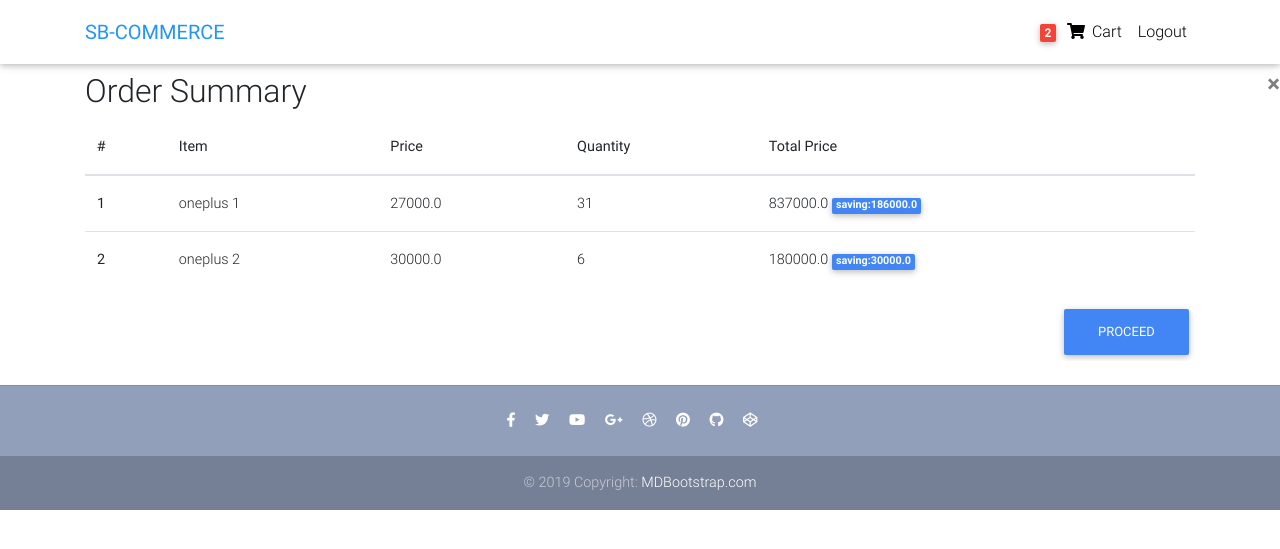
After one commit to sumedhbhaskar/sbecommerce, a Django app: page /order-summary/ in a window 1280 px wide. The commit adds this page. Shown: the top 549 px of the page. Run offline with Django 3.2, Linux system fonts and the light colour scheme; a user stored in the database is signed in; data comes from the database, SQL or seed files in the repository; both versions use the stored data as it was after the commit; some libraries are stand-ins or nearby versions.

Commit message:
till ordersummary page

```diff
--- a/core/models.py
+++ b/core/models.py
@@ -51,6 +51,7 @@ class Item(models.Model):
 
 
 
+
 class OrderItem(models.Model):
     user = models.ForeignKey(settings.AUTH_USER_MODEL, on_delete = models.CASCADE)
     ordered = models.BooleanField(default=False)
@@ -60,6 +61,15 @@ class OrderItem(models.Model):
 
     def __str__(self):
         return f"{ self.quantity } of { self.item.title }"
+
+    def get_total_item_price(self):
+        return self.quantity * self.item.price
+
+    def get_total_item_discount_price(self):
+        return self.quantity * self.item.discount_price
+
+    def get_amount_saved(self):
+        return self.get_total_item_price() - self.get_total_item_discount_price()
 
 
 
--- a/core/urls.py
+++ b/core/urls.py
@@ -1,6 +1,6 @@
 from django.contrib import admin
 from django.urls import path, include
-from .views import HomeView, checkout, ItemView, add_to_cart, remove_from_cart
+from .views import HomeView, checkout, ItemView, OrderSummaryView, add_to_cart, remove_from_cart
 
 app_name = 'core'
 
@@ -10,6 +10,6 @@ urlpatterns = [
     path('checkout/', checkout, name='checkout-page'),
     path('product/<slug>/', ItemView.as_view(), name = 'product-page'),
     path('add-to-cart/<slug>/', add_to_cart, name = 'add-to-cart'),
-    path('remove-from-cart/<slug>/', remove_from_cart, name = 'remove-from-cart')
-
+    path('remove-from-cart/<slug>/', remove_from_cart, name = 'remove-from-cart'),
+    path('order-summary/', OrderSummaryView.as_view(), name='order-summary')
 ]
--- a/core/views.py
+++ b/core/views.py
@@ -1,13 +1,33 @@
 from django.shortcuts import render, redirect, get_object_or_404
-from django.views.generic import ListView, DetailView
+from django.views.generic import ListView, DetailView, View
 from .models import Item, Order, OrderItem
 from django.utils import timezone
 from django.contrib import messages
+from django.core.exceptions import ObjectDoesNotExist
+from django.contrib.auth.decorators import login_required
+from django.contrib.auth.mixins import LoginRequiredMixin
+
+
+class OrderSummaryView(LoginRequiredMixin,View):
+    def get(self, *args, **kwargs):
+        try:
+            order = Order.objects.get(user=self.request.user ,ordered = False )
+            context = {
+                'object' : order
+            }
+            return render(self.request, 'order-summary.html', context)
+
+        except ObjectDoesNotExist:
+            messages.error(self.request, "You don not have an active order.")
+            return redirect("/")
+
+
+
 
 
 class HomeView(ListView):
     model = Item
-    paginate_by = 1
+    paginate_by = 10
     template_name = "home-page.html"
 class ItemView(DetailView):
     model = Item
@@ -16,6 +36,8 @@ class ItemView(DetailView):
 def checkout(request):
     return render(request, "checkout-page.html")
 
+
+@login_required
 def add_to_cart(request, slug):
 
     item =  get_object_or_404(Item, slug = slug)
@@ -45,6 +67,8 @@ def add_to_cart(request, slug):
         message.info(request, " this item was added in the empty cart ")
         return redirect("core:product-page", slug=slug)
 
+
+@login_required
 def remove_from_cart(request, slug):
         item =  get_object_or_404(Item, slug = slug)
 
@@ -73,3 +97,24 @@ def remove_from_cart(request, slug):
 
         messages.info(request, "")
         return redirect("core:product-page", slug=slug)
+
+
+
+@login_required
+def decrease_item_from_cart(request, slug):
+    item =  get_object_or_404(Item, slug = slug)
+    order_qs = Order.objects.filter(
+            user=request.user,
+            ordered = False
+        )
+    if order_qs.exists():
+        order = order_qs[0]
+        if order.items.filter(item__slug=item.slug).exists():
+            order_item = OrderItem.objects.get(
+                user=request.user,
+                item=item,
+                ordered=False
+            )
+            order_item -= 1
+            order_item.save()
+            return redirect("core:order", slug=slug)
--- a/templates/navbar.html
+++ b/templates/navbar.html
@@ -27,7 +27,7 @@
 
               {% if request.user.is_authenticated %}
               <li class="nav-item">
-                <a class="nav-link waves-effect">
+                <a  href="{% url 'core:order-summary' %}" class="nav-link waves-effect">
                   <span class="badge red z-depth-1 mr-1">{{ request.user|cart_item_count }}</span>
                   <i class="fas fa-shopping-cart"></i>
                   <span class="clearfix d-none d-sm-inline-block"> Cart </span>
--- /dev/null
+++ b/templates/order-summary.html
@@ -0,0 +1,72 @@
+{% extends 'base.html' %}
+{% load static %}
+
+
+{% block content %}
+
+
+{% include "navbar.html" %}
+
+  <!--Main layout-->
+  <main>
+    <div class="container">
+
+      <div class="table-responsive text-nowrap">
+
+  <table class="table">
+
+    <thead>
+    <h2>Order Summary</h2>
+      <tr>
+        <th scope="col">#</th>
+        <th scope="col">Item</th>
+        <th scope="col">
+            Price
+        </th>
+        <th scope="col">Quantity</th>
+        <th scope="col">Total Price</th>
+
+
+      </tr>
+    </thead>
+    <tbody>
+        {% for order_item in object.items.all %}
+        <tr>
+        <th scope="row">{{ forloop.counter }}</th>
+        <td>{{ order_item.item.title }}</td>
+        <td>
+            {% if order_item.item.discount_price %}
+                {{ order_item.item.discount_price }}
+            {% else %}
+                {{ order_item.item.price }}
+            {% endif %}
+        </td>
+        <td>{{ order_item.quantity }}</td>
+        <td>
+            {% if order_item.item.discount_price %}
+                {{ order_item.get_total_item_discount_price }}  <span class=" badge badge-primary" >  saving:{{ order_item.get_amount_saved }} </span>
+            {% else %}
+                {{ order_item.get_total_item_price }}
+            {% endif %}
+        </td>
+        </tr>
+
+
+        {% endfor %}
+    </tbody>
+  </table>
+  <div class="float-right">
+            <a class="btn btn-primary">Proceed</a>
+        </div>
+
+    </div>
+
+</div>
+
+
+  </main>
+  <!--Main layout-->
+
+
+
+{% endblock %}
```
Also changed, not shown: db.sqlite3.
